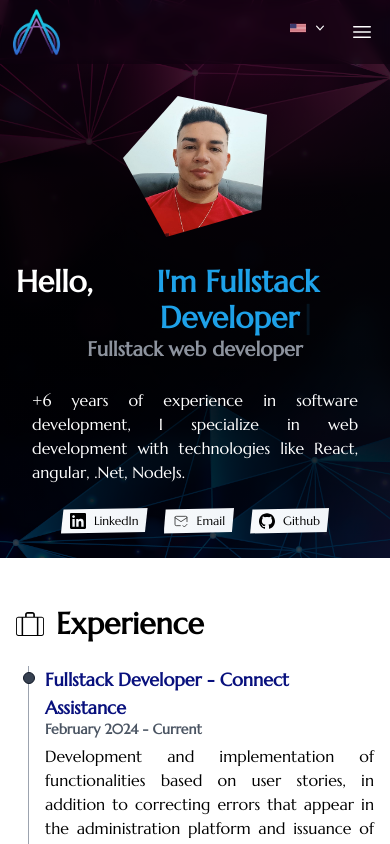
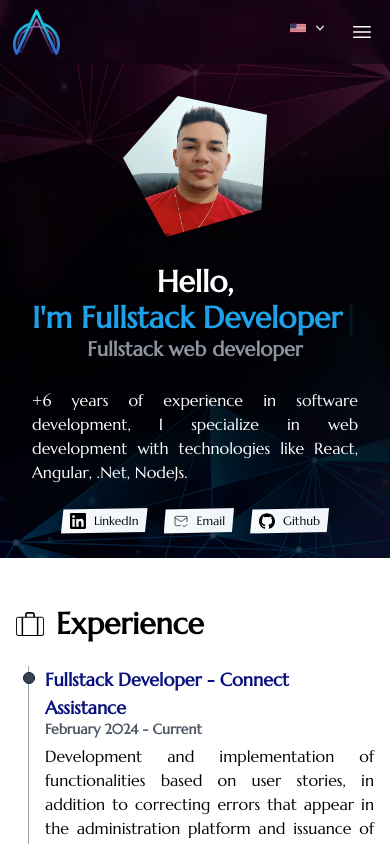
Before and after one commit to AndrewRinconDev/ar-portfolio, a Next.js app: page / in a window 390 px wide. Shown: the top 844 px of the page. Built offline with nearby package versions, Linux system fonts and the light colour scheme.

Commit message:
Update banner styles

```diff
--- a/src/components/Banner/Banner.tsx
+++ b/src/components/Banner/Banner.tsx
@@ -29,7 +29,7 @@ export default function Banner() {
             />
           </div>
           <header className="md:w-9/12 text-white text-center md:text-left">
-            <h1 className="flex flex-row gap-x-2 text-3xl font-bold md:text-4xl lg:text-5xl text-dark-700 dark:text-dark-200">
+            <h1 className="md:flex md:flex-row md:flex-wrap gap-x-2 text-3xl font-bold md:text-4xl lg:text-5xl text-dark-700 dark:text-dark-200">
               {t("banner_title")}
               <span className=" text-[#1ea1e8] dark:text-blue-300">
                 <TypewriterCustom
--- a/src/components/TypeWriter/TypeWriter.tsx
+++ b/src/components/TypeWriter/TypeWriter.tsx
@@ -7,8 +7,8 @@ function TypewriterCustom({ strings }: { strings: string[] }) {
     <Typewriter
       options={{
         strings: strings,
-        delay: 75,
-        deleteSpeed: 40,
+        delay: 90,
+        deleteSpeed: 45,
         autoStart: true,
         loop: true,
       }}
--- a/src/localization/locales/en.json
+++ b/src/localization/locales/en.json
@@ -5,7 +5,7 @@
   "banner_name_title_3": " I'm Software Engineer",
   "banner_subtitle": "Fullstack web developer",
   "banner_button": "Watch my work",
-  "banner_content": "+6 years of experience in software development, I specialize in web development with technologies like React, angular, .Net, NodeJs.",
+  "banner_content": "+6 years of experience in software development, I specialize in web development with technologies like React, Angular, .Net, NodeJs.",
   "banner_image_profile_label": "Profile image",
   "navbar_option_experience": "Experience",
   "navbar_option_projects": "Projects",
--- a/src/localization/locales/es.json
+++ b/src/localization/locales/es.json
@@ -4,7 +4,7 @@
   "banner_name_title_2": " Soy Desarrollador Fullstack",
   "banner_name_title_3": " Soy Ingeniero de Software",
   "banner_subtitle": "Desarrollador web fullstack",
-  "banner_content": "+6 años de experiencia en el desarrollo de software, me especializo en el desarrollo web con tecnologías como React, angular, .Net, NodeJs.",
+  "banner_content": "+6 años de experiencia en el desarrollo de software, me especializo en el desarrollo web con tecnologías como React, Angular, .Net, NodeJs.",
   "banner_profile_image_label": "Imagen de perfil",
   "navbar_option_experience": "Experiencia",
   "navbar_option_projects": "Proyectos",
```
